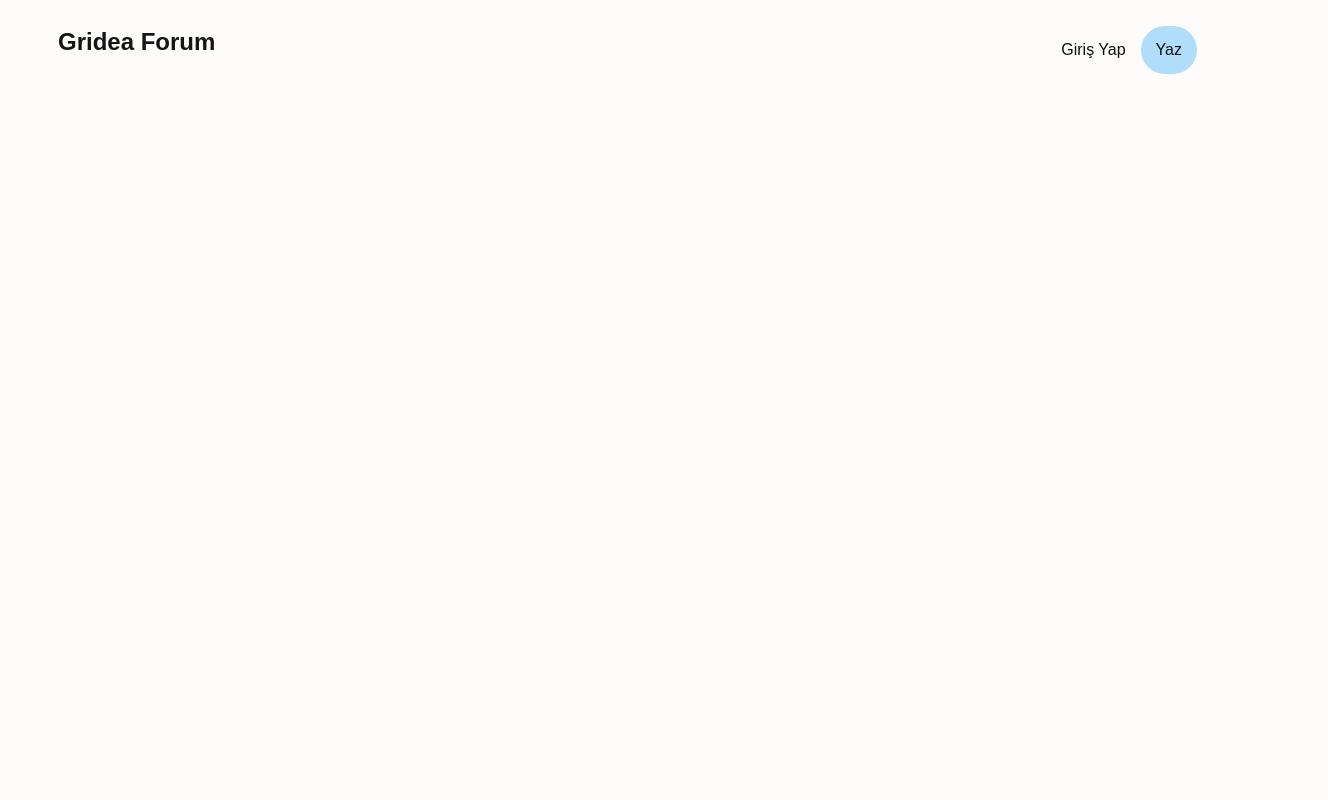
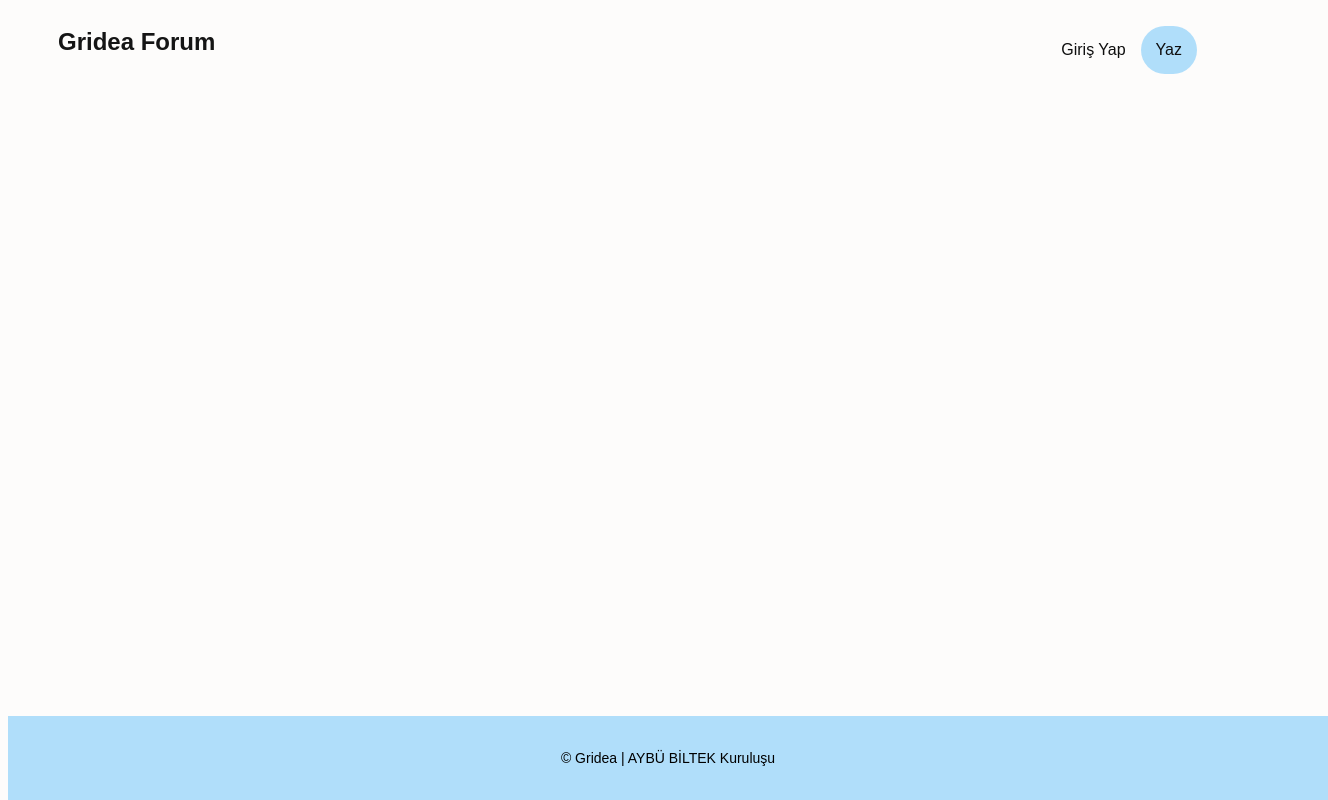
Before and after one commit to elcinkaya/GrideaBitirmeProjesi, a website: page views/index.html in a window 1280 px wide. Shown: the whole page, 1328 px wide, since content can reach past the window. Drawn offline with Linux system fonts and the light colour scheme.

Commit message:
added footer

```diff
--- a/public/style.css
+++ b/public/style.css
@@ -104,3 +104,17 @@ a{
     font-size: 15px;
     border: 0px;
 }
+
+ /*=================== Footer===================*/
+
+
+  .footer {
+    background-color: rgba(135, 206, 250, 0.651);
+    text-align: center;
+    width: 100%;
+    padding: 20px;
+    font-size: 14px;
+    color: black;
+    position: absolute;
+    bottom: 0;
+  }
--- a/views/index.html
+++ b/views/index.html
@@ -20,5 +20,12 @@
             </div>
         </nav>
     </header>
+
+
+  <footer class="footer" >
+    <div class="footer-content">
+        <p>&copy; Gridea | AYBÜ BİLTEK Kuruluşu</p>
+    </div>
+</footer>
 </body>
 </html>
```
Also changed, not shown: views/type.html (+7 -0 lines).
